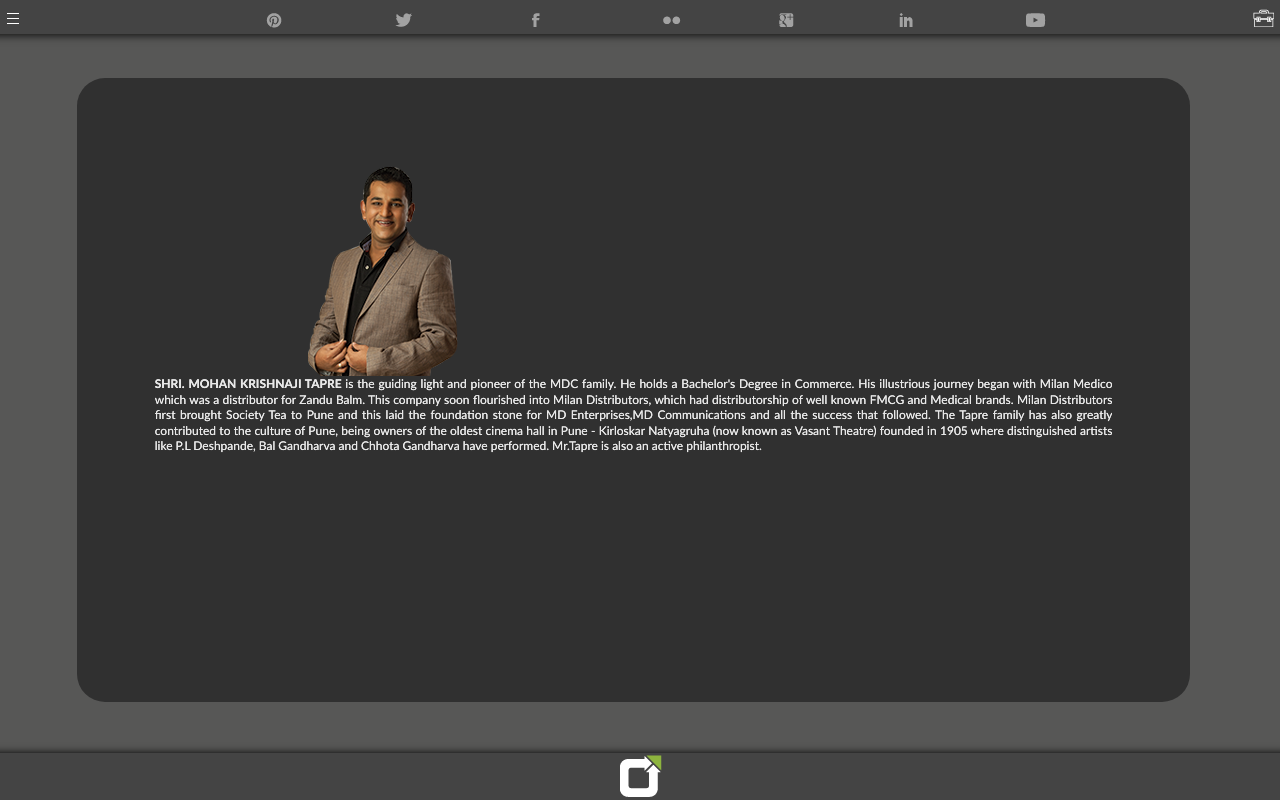
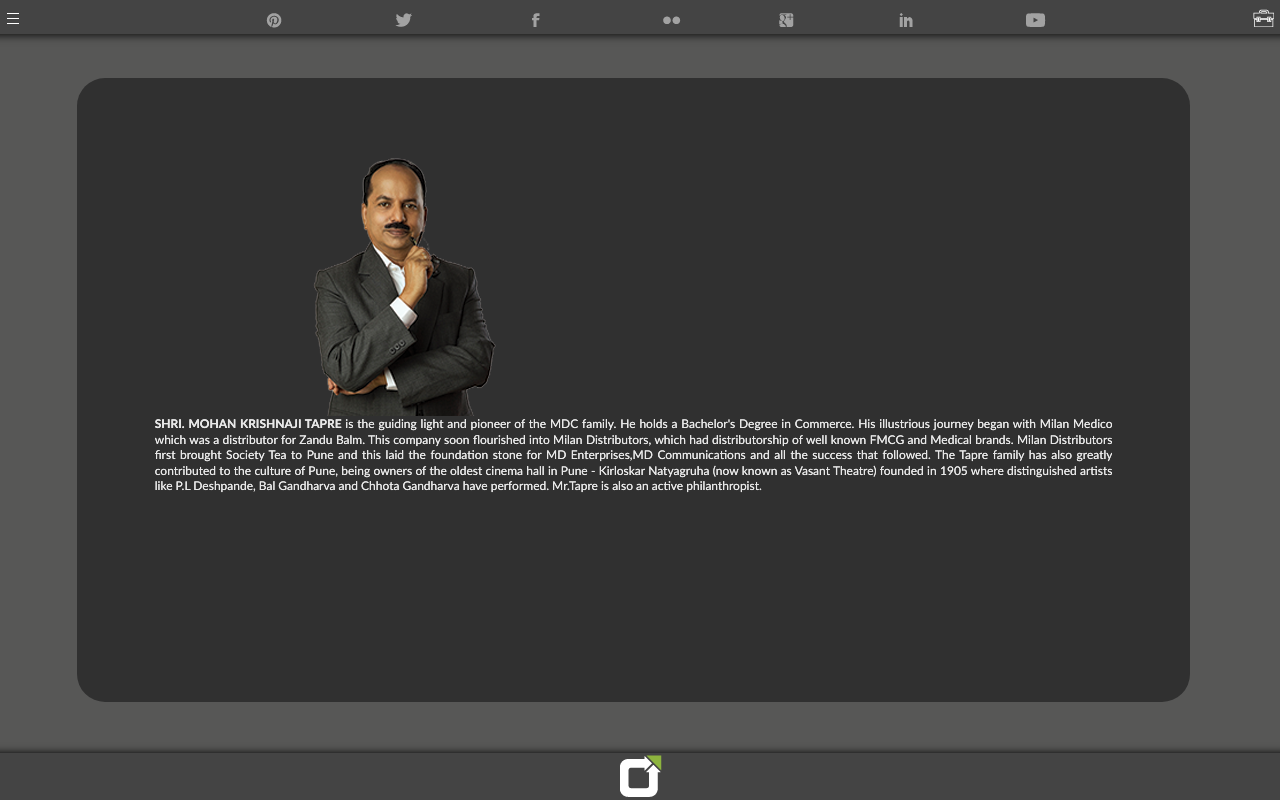
Before and after one commit to rkmdc/MobileMdc, a PHP site: page /MDDesk.php in a window 1280 px wide. Run offline with PHP 8.4, Linux system fonts and the light colour scheme.

Commit message:
First Commite

```diff
--- a/MDDesk.php
+++ b/MDDesk.php
@@ -26,9 +26,9 @@ $Menu_Active =3;
 
 
           <div id="app_main_content" class="app-content">
-                <div class="Round_Blue_Canvas" style="height: 80%;">
-                    <div class="About_Text_wrapper" style=" height: 89%">
-                        <div class="mdimg" style="margin:  0 auto; display: block"> <img id="md" src="common/img/pushkar-tapre1.png" style="margin-left: 16%;">   </div>
+                <div class="Round_Blue_Canvas">
+                    <div class="About_Text_wrapper">
+                        <div class="mdimg" style="margin:  0 auto; display: block"> <img id="md" src="common/img/mohan-tapre.png" style="margin-left: 16%;">   </div>
                         <p class="mdpara">
                         <b style="text-transform: uppercase;"> Shri. Mohan Krishnaji Tapre </b> is the guiding light and pioneer of the MDC family. He holds a Bachelor's Degree in Commerce.
 
--- a/contactus.php
+++ b/contactus.php
@@ -77,7 +77,7 @@ $Menu_Active =6;
 
 
 
-        <div class="container" style="width: 195%;
+        <div class="container" style="width: 185%;
              /* top: 91px; */
              overflow: hidden;
              outline: none;
```
